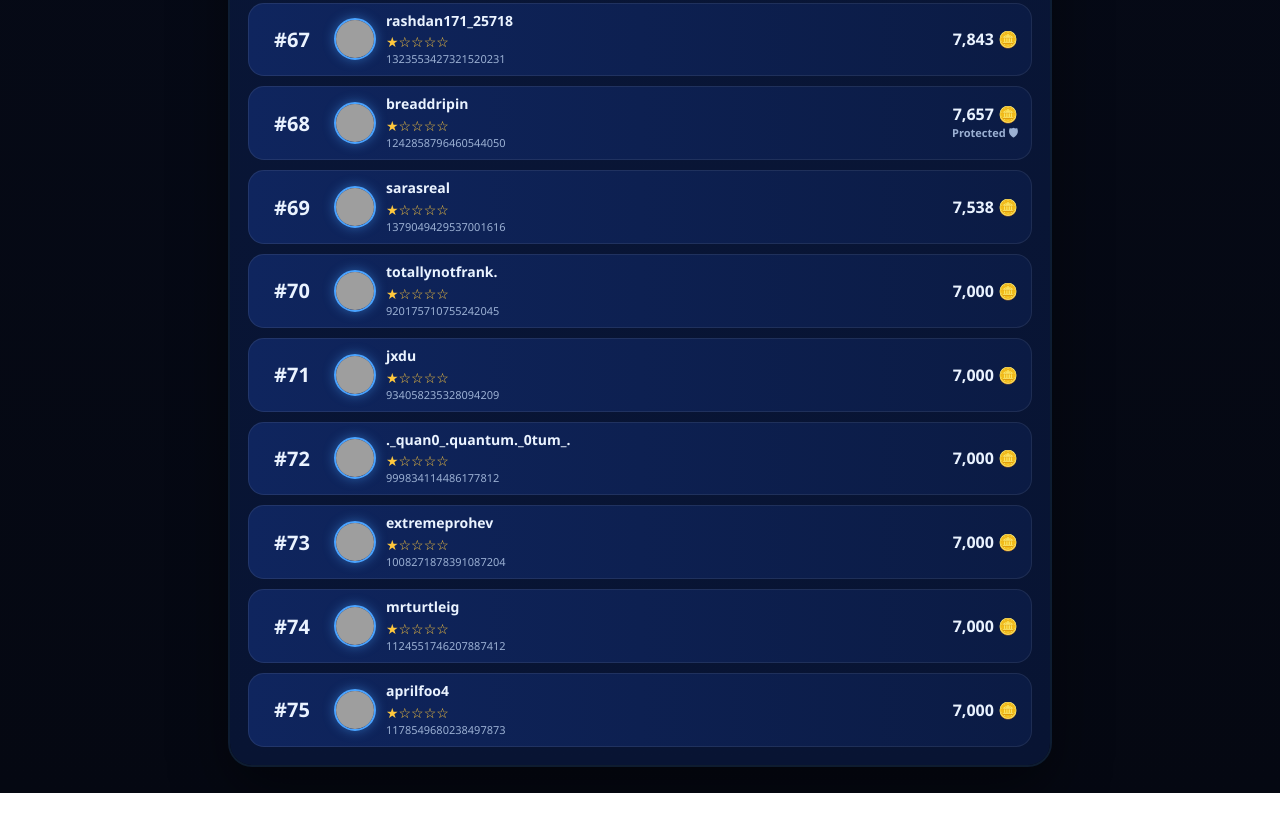
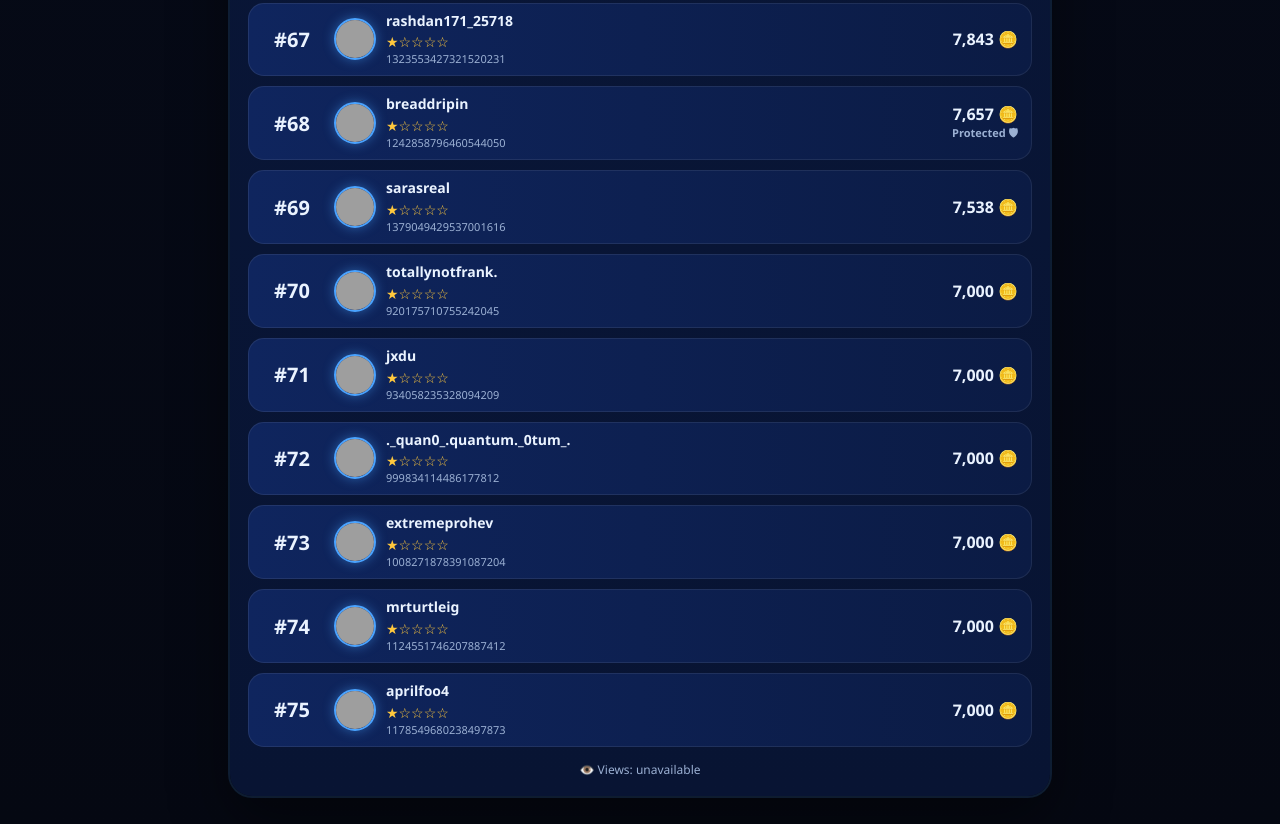
Before and after one commit to R-y-x/swift-leaderboard, a plain HTML site: page index.html in a window 1280 px wide. Shown: the part 5692-6516 px from the top of the page. Before the commit the page ends 6485 px from the top, so only its background shows below. Drawn offline with Linux system fonts and the light colour scheme; no server answers; grey boxes are pictures that could not be loaded.

Commit message:
Update index.html

```diff
--- a/index.html
+++ b/index.html
@@ -141,8 +141,7 @@ body{
   font-weight:800;
   font-size:14px;
   line-height:1.2;
-  white-space:normal;        /* IMPORTANT */
-  word-break:break-word;     /* IMPORTANT */
+  word-break:break-word;
 }
 
 .sub{
@@ -174,6 +173,14 @@ body{
   padding:18px;
   color:var(--muted);
 }
+
+/* ===== VIEWS ===== */
+.views{
+  text-align:center;
+  margin-top:14px;
+  font-size:12px;
+  color:var(--muted);
+}
 </style>
 </head>
 
@@ -199,6 +206,8 @@ body{
     </div>
 
     <div class="list" id="list"></div>
+
+    <div class="views" id="views">👁️ Views: loading...</div>
 
   </div>
 </div>
@@ -269,11 +278,27 @@ async function load(){
   render(coins);
 }
 
+/* ===== VIEW COUNTER ===== */
+const VIEW_NAMESPACE="swift-leaderboard";
+const VIEW_KEY="views";
+
+async function updateViews(){
+  try{
+    const res=await fetch(`https://api.countapi.xyz/hit/${VIEW_NAMESPACE}/${VIEW_KEY}`);
+    const data=await res.json();
+    document.getElementById("views").innerText=
+      `👁️ Views: ${data.value.toLocaleString()}`;
+  }catch{
+    document.getElementById("views").innerText="👁️ Views: unavailable";
+  }
+}
+
 tabCoins.onclick=()=>{mode="coins";tabCoins.classList.add("active");tabMsgs.classList.remove("active");render(coins);}
 tabMsgs.onclick =()=>{mode="msgs";tabMsgs.classList.add("active");tabCoins.classList.remove("active");render(msgs);}
 search.oninput=()=>render(mode==="coins"?coins:msgs);
 
 load();
+updateViews();
 </script>
 </body>
 </html>
```
